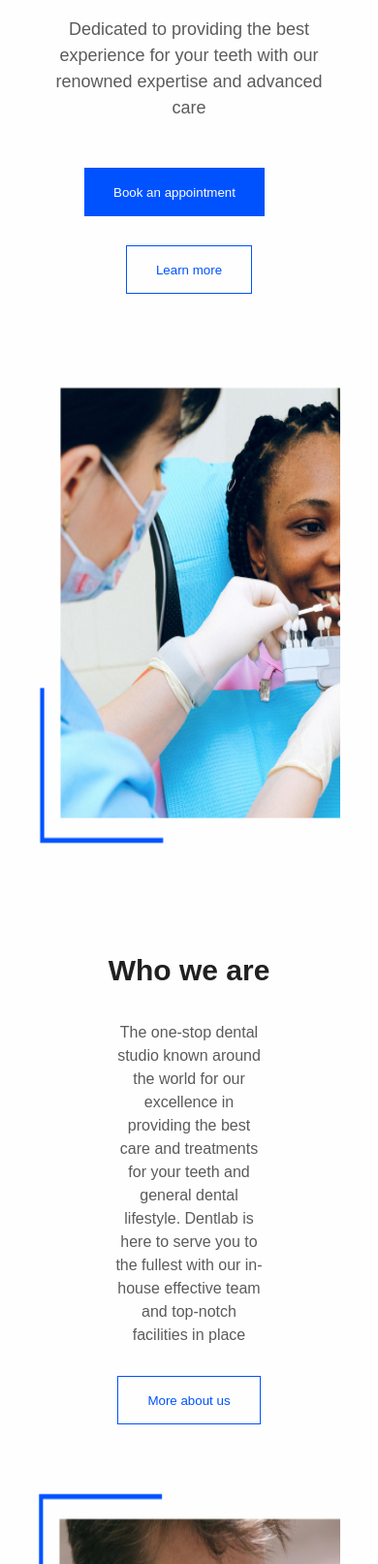
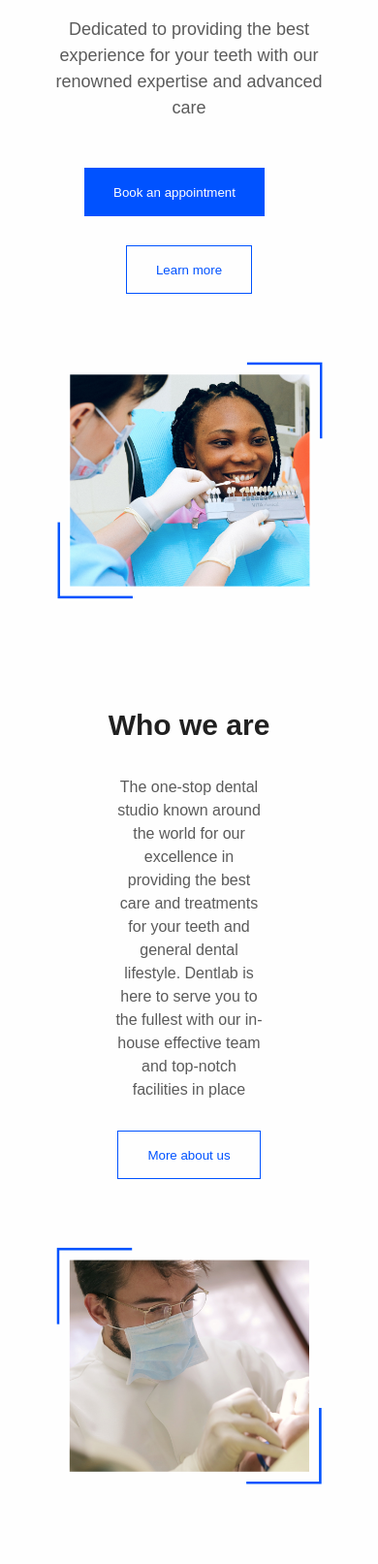
Before and after one commit to iamfydel/Medical-Template, a plain HTML site: page index.html in a window 390 px wide. Shown: the part 387-2000 px from the top of the page at 97% size. Drawn offline with Linux system fonts and the light colour scheme; a web font is replaced by a local one.

Commit message:
initial commit

```diff
--- a/css/style.css
+++ b/css/style.css
@@ -376,6 +376,11 @@ footer .footer-social {
         width: 100%;
     }
 
+    #showcase-1 .showcase-1-image img {
+        width: 275px;
+        height: 245px;
+    }
+
     #showcase-3 .showcase-3-text {
         float: none;
         text-align: center;
@@ -388,4 +393,10 @@ footer .footer-social {
         width: 100%;
     }
 
+    #showcase-3 .showcase-3-image img {
+        width: 275px;
+        height: 245px;
+    }
+
+
  }
```
